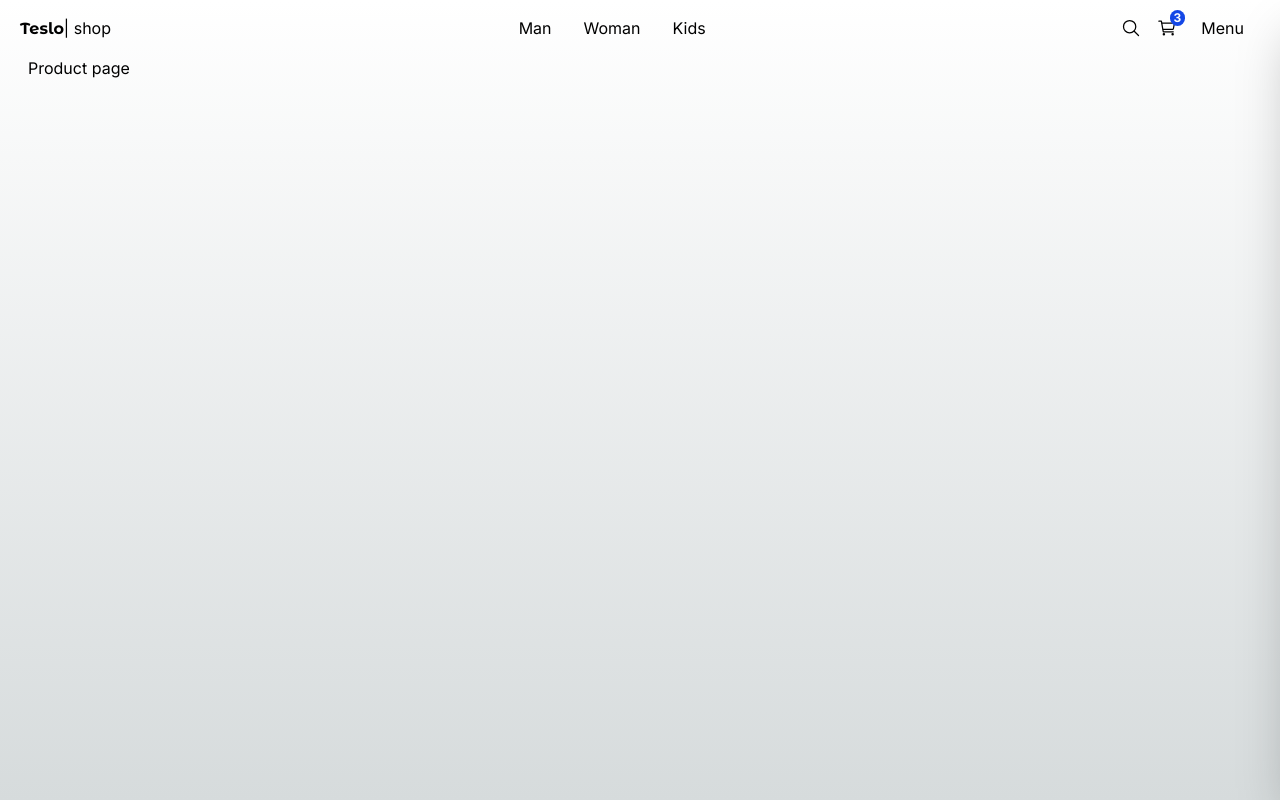
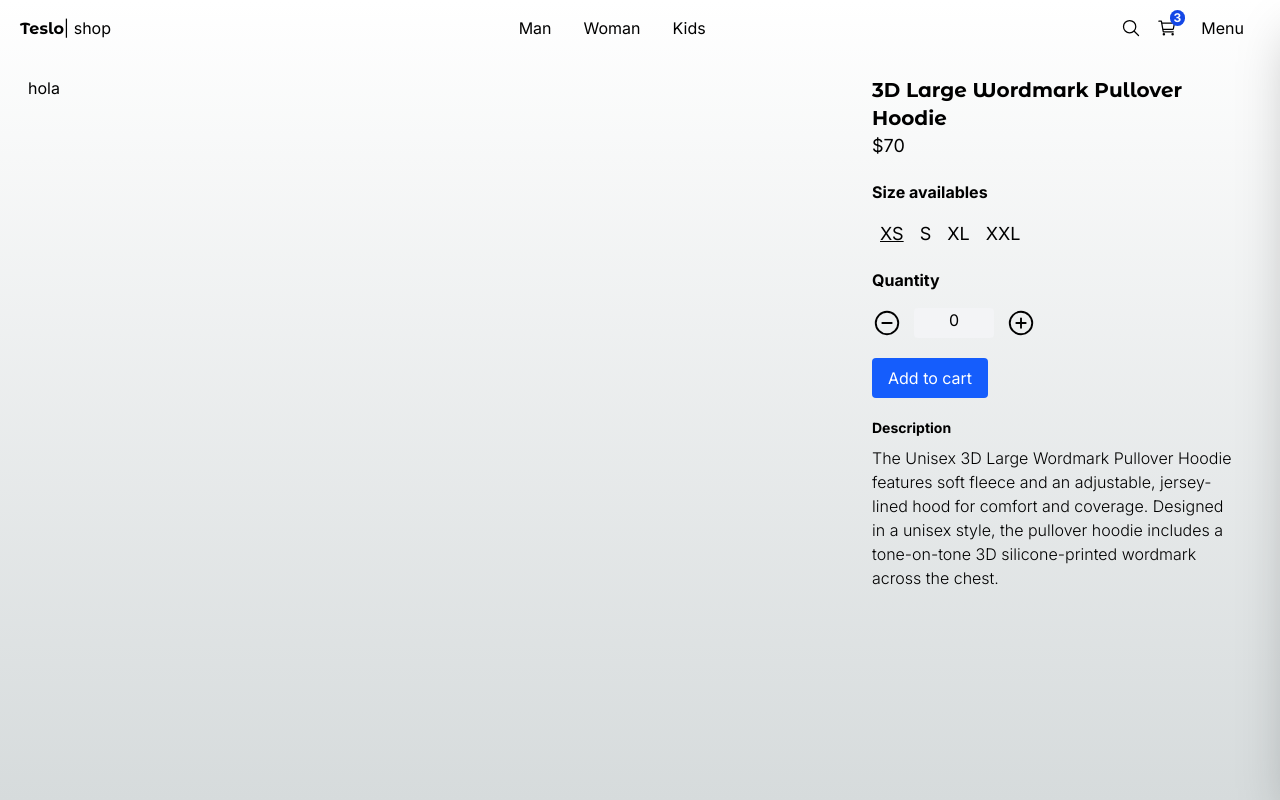
Before and after one commit to Fer-Mig-Agus/NextJsCurso-TesloShop, a Next.js app: page /product/3d_large_wordmark_pullover_hoodie in a window 1280 px wide. Built offline with nearby package versions, Linux system fonts and the light colour scheme.

Commit message:
Se termino el design del detalle del producto, falta agregar las imagenes

```diff
--- a/src/app/(shop)/product/[slug]/page.tsx
+++ b/src/app/(shop)/product/[slug]/page.tsx
@@ -1,11 +1,55 @@
-import React from 'react'
+import { QuantitySelector, SizeSelector } from "@/components";
+import { titleFont } from "@/config/fonts";
+import { initialData } from "@/seed/seed";
+import { notFound } from "next/navigation";
 
-const Product = () => {
-  return (
-    <div>
-      <h1>Product page</h1>
-    </div>
-  )
+interface Props {
+  params: {
+    slug: string;
+  };
 }
 
-export default Product
+const Product = ({ params }: Props) => {
+  const { slug } = params;
+
+  const product = initialData.products.find((product) => product.slug === slug);
+
+  if (!product) {
+    notFound();
+  }
+
+  return (
+    <div className="mt-5 mb-20 grid md:grid-cols-3 gap-3">
+      {/* Slideshow  */}
+
+      <div className="col-span-1 md:col-span-2">
+        <h1>hola</h1>
+      </div>
+
+      {/* Details  */}
+
+      <div className="col-span-1 px-5 ">
+        <h1 className={`${titleFont.className} antialiased font-bold text-xl`}>
+          {product.title}
+        </h1>
+        <p className="text-lg mb-5">${product.price}</p>
+
+        {/* Size selector  */}
+        <SizeSelector selectedSize={product.sizes[0]} availableSizes={product.sizes} />
+
+        {/* Amount selector  */}
+        <QuantitySelector quantity={0} stock={product.inStock} />
+
+        {/* Button  */}
+
+        <button className="btn-primary my-5 cursor-pointer">Add to cart</button>
+
+        {/* Description  */}
+        <h3 className="font-bold text-sm">Description</h3>
+        <p className="font-light mt-2">{product.description}</p>
+      </div>
+    </div>
+  );
+};
+
+export default Product;
--- /dev/null
+++ b/src/app/(shop)/product/not-found.tsx
@@ -0,0 +1,10 @@
+import { PageNotFound } from "@/components";
+import React from "react";
+
+const NotFound = () => {
+  return (
+    <PageNotFound/>
+  );
+};
+
+export default NotFound;
--- a/src/components/index.ts
+++ b/src/components/index.ts
@@ -6,6 +6,9 @@ export { Title } from "./ui/title/Title";
 export { ProductGrid } from "./products/products-grid/ProductGrid";
 export { ProductGridItem } from "./products/products-grid/ProductGridItem";
 
+export { SizeSelector } from "./product/size-selector/SizeSelector";
+export { QuantitySelector } from "./product/quantity-selector/QuantitySelector";
+
 
 
 export { Sidebar } from "./ui/sidebar/Sidebar";
--- /dev/null
+++ b/src/components/product/quantity-selector/QuantitySelector.tsx
@@ -0,0 +1,40 @@
+"use client";
+import { useState } from "react";
+import { IoAddCircleOutline, IoRemoveCircleOutline } from "react-icons/io5";
+
+interface Props {
+  quantity: number;
+  stock: number;
+}
+
+export const QuantitySelector = ({ quantity, stock }: Props) => {
+  const [count, setCount] = useState(quantity);
+  const onQuantityChange = (value: number) => {
+    if (count + value < 1) return;
+    if (count + value > stock) return;
+    setCount(count + value);
+  };
+
+  return (
+    <div className="flex flex-col">
+      <h3 className="font-bold mb-4">Quantity</h3>
+
+      <div className="flex">
+
+      <button
+      className="cursor-pointer"
+       onClick={() => onQuantityChange(-1)}>
+        <IoRemoveCircleOutline size={30} />
+      </button>
+      <span className="w-20 mx-3 px-5 bg-gray-100 text-center rounded">
+        {count}
+      </span>
+      <button
+      className="cursor-pointer"
+       onClick={() => onQuantityChange(1)}>
+        <IoAddCircleOutline size={30} />
+      </button>
+      </div>
+    </div>
+  );
+};
--- /dev/null
+++ b/src/components/product/size-selector/SizeSelector.tsx
@@ -0,0 +1,35 @@
+import type { Size } from "@/interfaces/product.interface";
+import clsx from "clsx";
+
+
+
+interface Props{
+  selectedSize:Size;
+  availableSizes: Size[];
+}
+
+export const SizeSelector = ({selectedSize, availableSizes}:Props) => {
+
+
+
+  return (
+    <div className="my-5">
+      <h3 className="font-bold mb-4">Size availables</h3>
+      <div className="flex">
+          {availableSizes.map(size => (
+            <button
+              key={size}
+              className={
+                clsx(
+                  "mx-2 hover:underline text-lg",
+                  {
+                    'underline': size === selectedSize
+                  }
+                )
+              }
+            >{size}</button>
+          ))}
+      </div>
+    </div>
+  )
+}
```
Also changed, not shown: src/components/product/index.ts (deleted).
